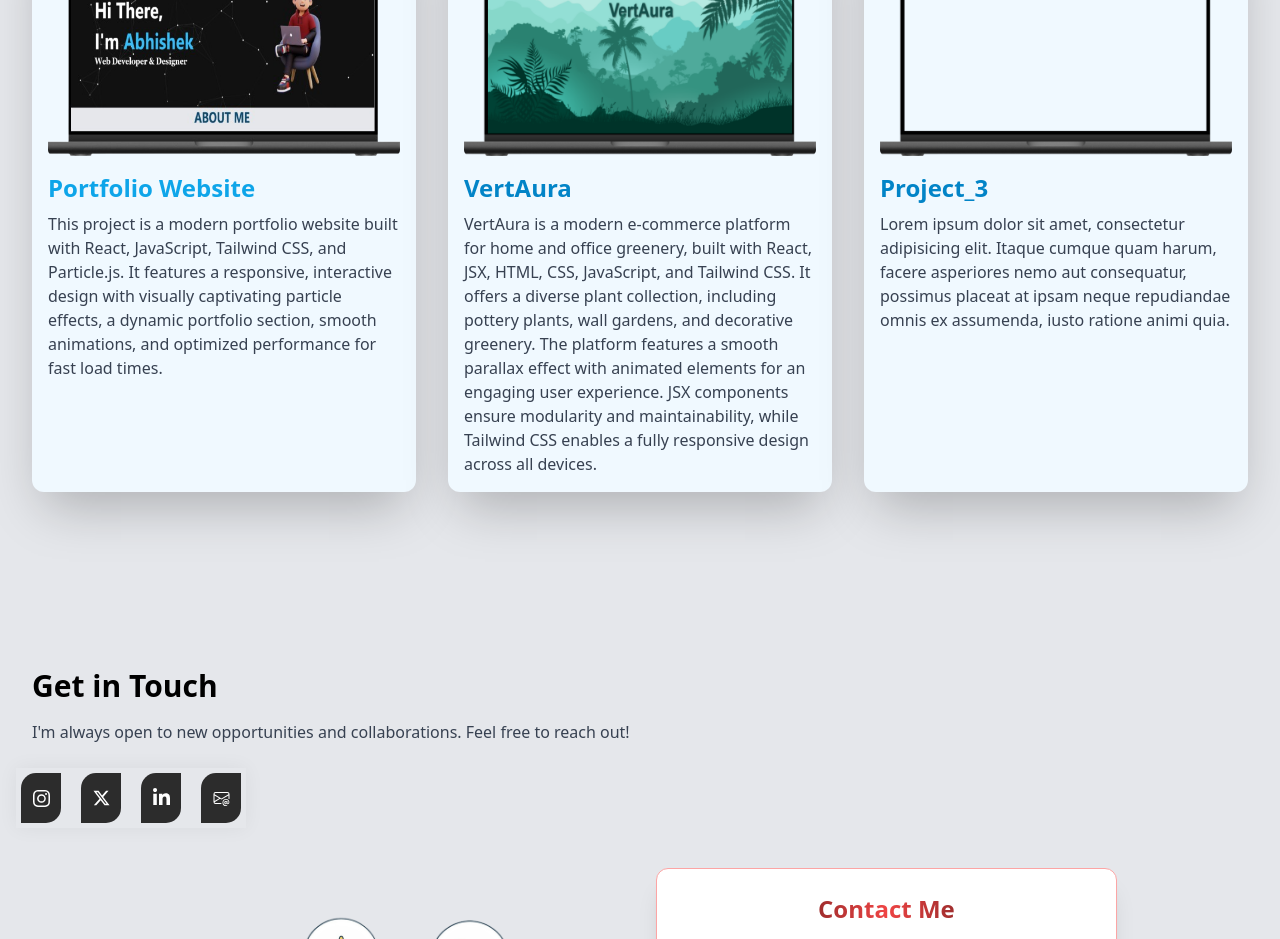
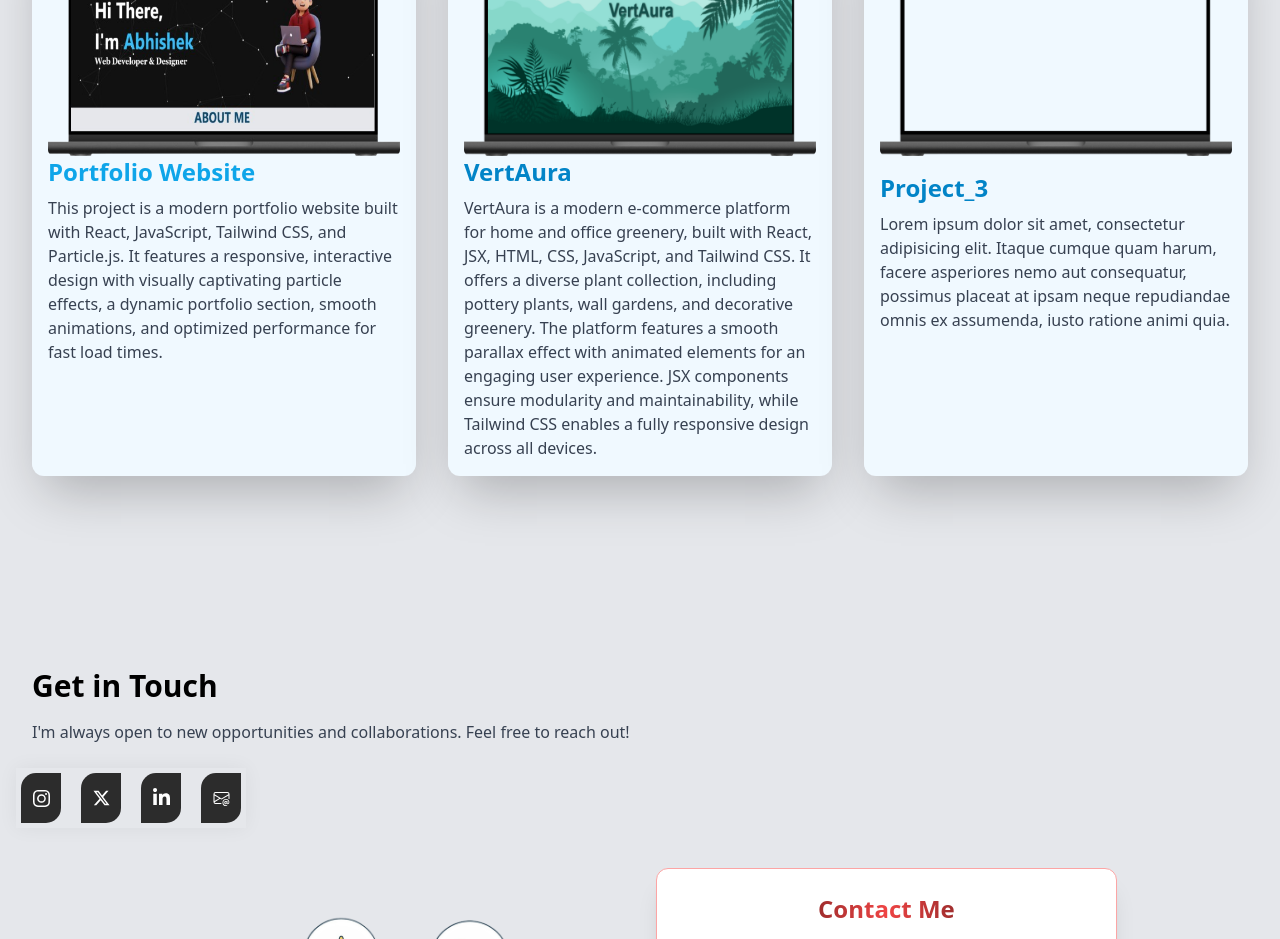
Before and after one commit to Abhishek-3735/Portfolio, a React (Create React App) app: page / in a window 1280 px wide. Shown: the part 1820-2759 px from the top of the page. Built offline with nearby package versions, Linux system fonts and the light colour scheme.

Commit message:
Update Projects.jsx
updated projects links

```diff
--- a/src/components/Projects.jsx
+++ b/src/components/Projects.jsx
@@ -16,7 +16,9 @@ const Projects = () => {
         {/* Project 1 */}
         <div className="bg-sky-50 p-4 rounded-xl w-full sm:w-96 shadow-2xl group">
           <img src={project_1} alt="Portfolio Project" className="h-56 w-full object-cover rounded-md transition-transform duration-500 ease-in-out group-hover:scale-105 hover:scale-95" />
-          <h2 className="text-2xl font-bold pt-4 text-sky-500">Portfolio Website</h2>
+        <a href="http://kopperiabhishek-portfolio.vercel.app/"  target="_blank" rel="noopener noreferrer"
+  className="text-2xl font-bold pt-4 text-sky-500"> Portfolio Website </a>
+
           <p className="pt-2 text-gray-700">
             This project is a modern portfolio website built with React, JavaScript, Tailwind CSS, and Particle.js. It
             features a responsive, interactive design with visually captivating particle effects, a dynamic portfolio
@@ -26,7 +28,9 @@ const Projects = () => {
         {/* Project 2 */}
         <div className="bg-sky-50 p-4 rounded-xl w-full sm:w-96 shadow-2xl group ">
           <img src={Project2} alt="Project 2" className="h-56 w-full object-cover rounded-md transition-transform duration-500 ease-in-out group-hover:scale-105 hover:scale-95" />
-          <h2 className="text-2xl font-bold pt-4 text-sky-600">VertAura</h2>
+          <a  href="http://vertaura.vercel.app/" target="_blank" rel="noopener noreferrer"
+            className="text-2xl font-bold pt-4 text-sky-600"> VertAura</a>
+
           <p className="pt-2 text-gray-700">
           VertAura is a modern e-commerce platform for home and office greenery, built with React, JSX, HTML, CSS, JavaScript, and Tailwind CSS.
            It offers a diverse plant collection, including pottery plants, wall gardens, and decorative greenery.
```
